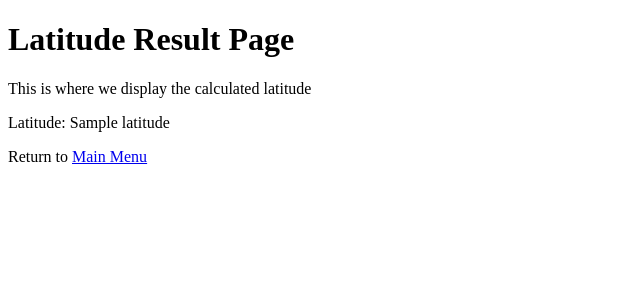
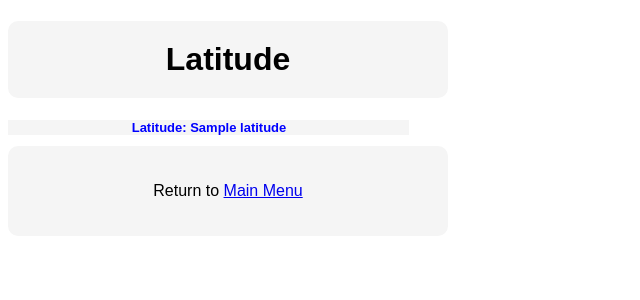
Before and after one commit to 1000stable/celestialnavigationapp, a Django app: template data_entry/templates/latitude_result.html in a window 1280 px wide. Shown: the top 300 px of the page, without its empty margins (0-640 px from the left). Run offline with Django 4.2, Linux system fonts and the light colour scheme; the template is opened without the code that fills it: most values are stand-ins (such as "Sample title", 1, 10 or a date in 2020).

Commit message:
Result CSS

```diff
--- /dev/null
+++ b/data_entry/static/data_entry/result.css
@@ -0,0 +1,65 @@
+body{
+    font-family: Arial, Helvetica, sans-serif;
+}
+
+
+h1 {
+    width: 400px;
+    text-align: center;
+    color:black;
+    border-radius: 10px;
+    padding: 20px;
+    background-color: whitesmoke;
+}
+
+h2 {
+    width: 400px;
+    text-align: center;
+    font-size: small;
+    color: blue;
+    background-color: whitesmoke;
+    padding-left: 1px;
+}
+
+.main{
+    list-style: none;
+    border: 1px solid #ddd;
+    padding: 20px;
+    background-color: rgb(0, 55, 255);
+    border-radius: 10px;
+    width: 400px;
+    overflow: auto;
+}
+
+.main label{
+    color: white;
+}
+
+.main li{
+    font-size: 18px;
+    line-height: 2.4em;
+    border-bottom: dotted 1px;
+    }
+
+.main li:last-child{
+    border: none;
+}
+
+.main li a{
+    text-decoration: none;
+    color: white;
+}
+
+.main li a:hover{
+    background-color: aqua;
+    color: black;
+}
+
+.footer{
+    width:400px;
+    border-radius: 10px;
+    text-align: center;
+    padding: 20px;
+    background-color: whitesmoke;
+    color: black;
+}
--- a/data_entry/templates/latitude_result.html
+++ b/data_entry/templates/latitude_result.html
@@ -1,14 +1,25 @@
+{% load static %}
+
 <!DOCTYPE html>
-<html>
+<html lang="en">
+<head>
+    <meta charset="UTF-8">
+    <meta http-equiv="X-UA-Compatible" content="IE-edge">
+    <meta name="viewport" content="width=device-width, initial-scale=1">
+    <link rel="stylesheet" type="text/css" href="{% static 'data_entry/result.css' %}">
+    <title>Latitude Result</title>
+</head>
+
     <body>
 
-        <h1>Latitude Result Page</h1>
-        <p>This is where we display the calculated latitude</p>
+        <h1>Latitude</h1>
+
+        <h2>Latitude:          {{latitude}}</h2>
 
 
-        <p>Latitude:                        {{latitude}}</p>
-
-        <p>Return to <a href="/">Main Menu</a></p>
+        <footer class="footer">
+            <p>Return to <a href="/">Main Menu</a></p>
+        </footer>
 
     </body>
 </html>
```
Also changed, not shown: data_entry/templates/sight_result.html (+16 -4 lines), data_entry/templates/star_finder_lha_aries_result.html (+18 -3 lines), data_entry/templates/sunrise_sunset_result.html (+16 -4 lines), db.sqlite3.
